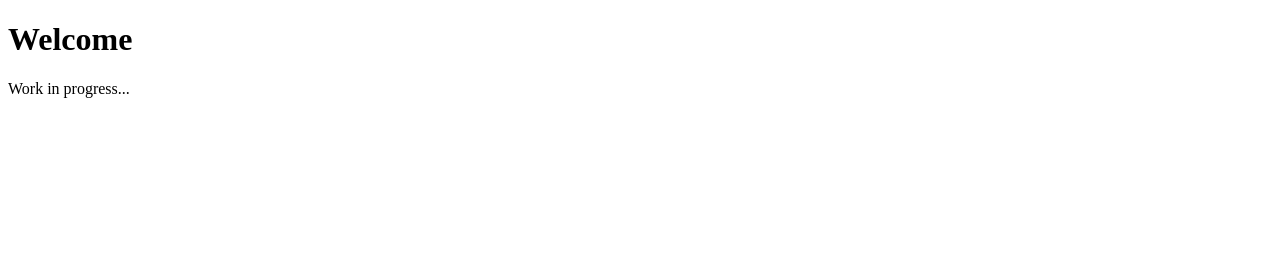
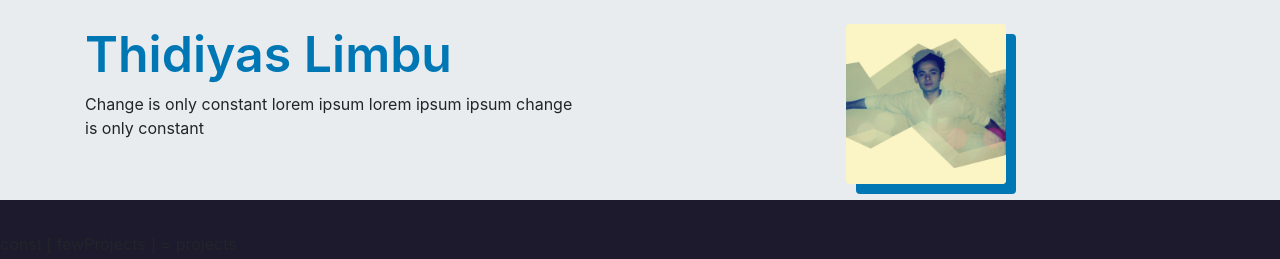
Before and after one commit to Thidiyas3d/thidiyas3d.github.io, a plain HTML site: page index.html in a window 1280 px wide. Drawn offline with nearby package versions, Linux system fonts and the light colour scheme.

Commit message:
New layout added

```diff
--- /dev/null
+++ b/index.css
@@ -0,0 +1,32 @@
+
+
+
+
+
+
+
+
+
+
+body{
+    background-color: #1d1a2d;
+
+}
+h1{
+    width: 83%;
+    font-size: 50px;
+    font-weight: 600;
+    color: #0077b5;
+}
+
+img{
+    float: right;
+    box-shadow: 10px 10px #0077b5;
+}
+
+.jumbotron{
+    display: flex;
+    flex-direction: row;
+    justify-content: center;
+    align-items: center;
+}
--- a/index.html
+++ b/index.html
@@ -4,16 +4,36 @@
     <meta charset="UTF-8">
     <meta name="viewport" content="width=device-width, initial-scale=1.0">
     <title>thidiyas</title>
+    <link rel="stylesheet" href="https://maxcdn.bootstrapcdn.com/bootstrap/4.0.0/css/bootstrap.min.css" integrity="sha384-Gn5384xqQ1aoWXA+058RXPxPg6fy4IWvTNh0E263XmFcJlSAwiGgFAW/dAiS6JXm" crossorigin="anonymous">
+    <link rel="stylesheet" href="index.css">
 </head>
 <body>
 
-    <h1>Welcome</h1>
+    <div class="jumbotron jumbotron-fluid pt-4  pb-3" >
+        <div class="container">
+            <h1><img src="profileimage.jpg" class="rounded" alt="image here" width="160px" height="160px">Thidiyas Limbu</h1>
+            <p>Change is only constant lorem ipsum lorem ipsum
+                  ipsum change<br/> is only constant </p>
 
-    <p> Work in progress...</p>
+        </div>
+    </div>
+    <p>const [ fewProjects ] = projects </p>
 
 
 
 
 
+
+
+
+
+
+
+
+
+
+<script src="https://code.jquery.com/jquery-3.2.1.slim.min.js" integrity="sha384-KJ3o2DKtIkvYIK3UENzmM7KCkRr/rE9/Qpg6aAZGJwFDMVNA/GpGFF93hXpG5KkN" crossorigin="anonymous"></script>
+<script src="https://cdnjs.cloudflare.com/ajax/libs/popper.js/1.12.9/umd/popper.min.js" integrity="sha384-ApNbgh9B+Y1QKtv3Rn7W3mgPxhU9K/ScQsAP7hUibX39j7fakFPskvXusvfa0b4Q" crossorigin="anonymous"></script>
+<script src="https://maxcdn.bootstrapcdn.com/bootstrap/4.0.0/js/bootstrap.min.js" integrity="sha384-JZR6Spejh4U02d8jOt6vLEHfe/JQGiRRSQQxSfFWpi1MquVdAyjUar5+76PVCmYl" crossorigin="anonymous"></script>
 </body>
 </html>
```
Also changed, not shown: profileimage.jpg (added).
